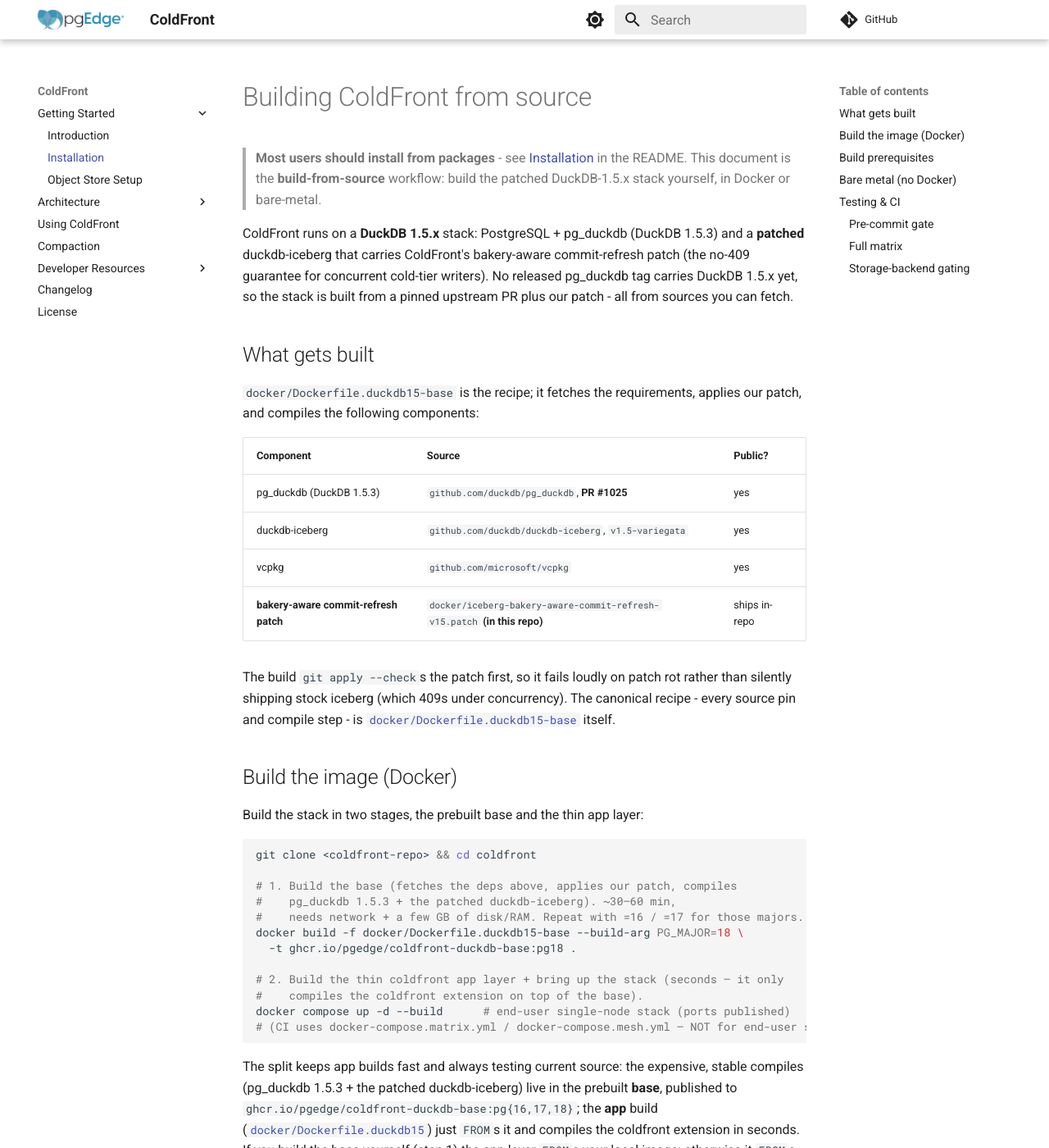
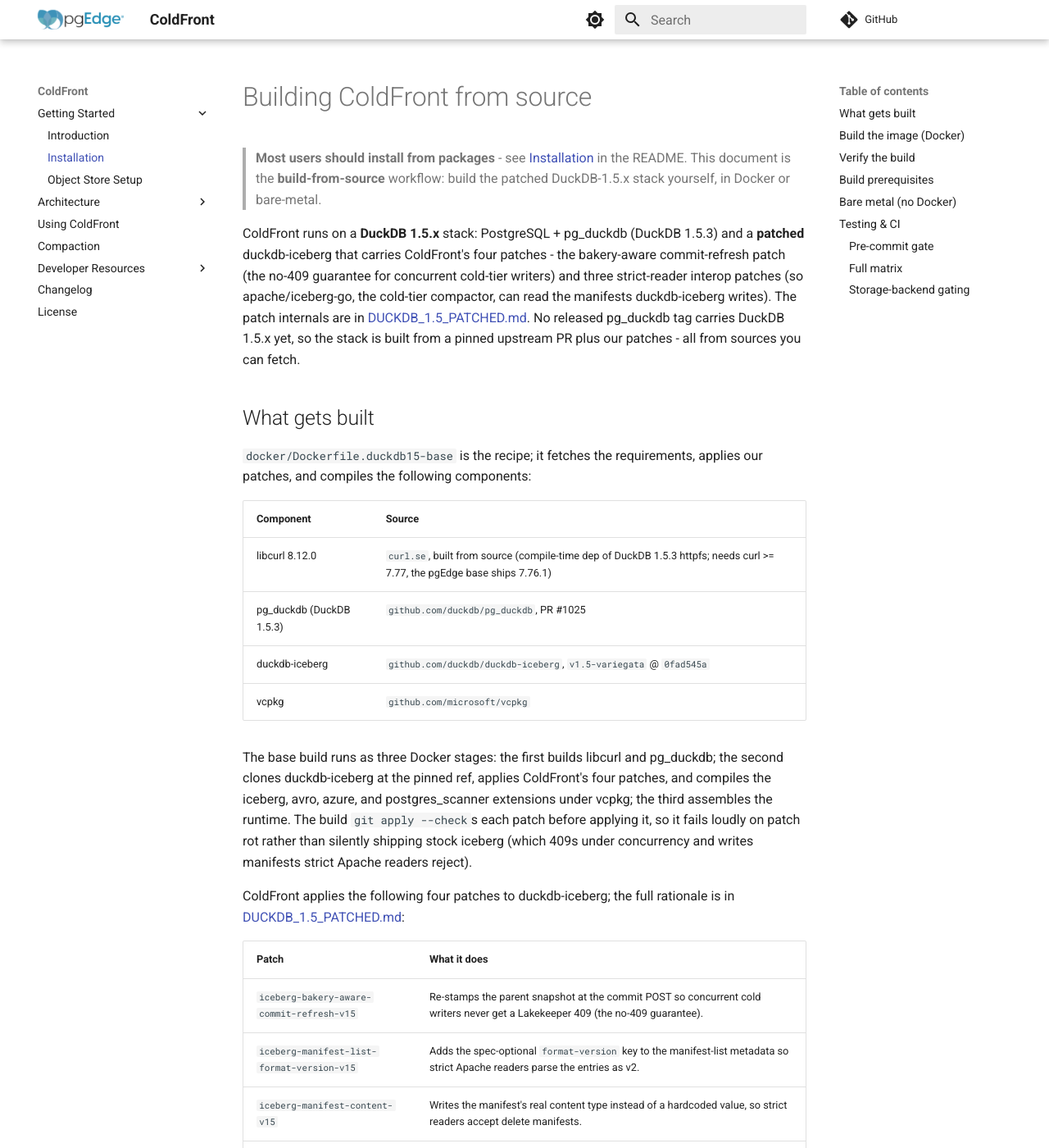
Before and after one commit to pgEdge/coldfront, an MkDocs documentation site: the page built from docs/installation.md, in a window 1280 px wide and 1400 px high. Shown: the whole window at 82% size. Built offline with MkDocs 1.6.1 and Material for MkDocs 9.7.7, drawn with Linux system fonts in a browser that asks for light colours; comment, search, counter and statistics services are not loaded; some of the changed text lies outside the part shown.

Commit message:
docs: installation.md - document all four duckdb-iceberg patches + add verify-the-build smoke test

````diff
--- a/docs/installation.md
+++ b/docs/installation.md
@@ -7,27 +7,52 @@
 
 ColdFront runs on a **DuckDB 1.5.x** stack: PostgreSQL + pg_duckdb
 (DuckDB 1.5.3) and a **patched** duckdb-iceberg that carries ColdFront's
-bakery-aware commit-refresh patch (the no-409 guarantee for concurrent
-cold-tier writers). No released pg_duckdb tag carries DuckDB 1.5.x yet,
-so the stack is built from a pinned upstream PR plus our patch - all
-from sources you can fetch.
+four patches - the bakery-aware commit-refresh patch (the no-409
+guarantee for concurrent cold-tier writers) and three strict-reader
+interop patches (so apache/iceberg-go, the cold-tier compactor, can read
+the manifests duckdb-iceberg writes). The patch internals are in
+[DUCKDB_1.5_PATCHED.md](https://github.com/pgEdge/ColdFront/blob/main/DUCKDB_1.5_PATCHED.md).
+No released pg_duckdb tag carries DuckDB 1.5.x yet, so the stack is built
+from a pinned upstream PR plus our patches - all from sources you can
+fetch.
 
 ## What gets built
 
 `docker/Dockerfile.duckdb15-base` is the recipe; it fetches the
-requirements, applies our patch, and compiles the following components:
+requirements, applies our patches, and compiles the following
+components:
 
-| Component | Source | Public? |
-|---|---|---|
-| pg_duckdb (DuckDB 1.5.3) | `github.com/duckdb/pg_duckdb`, **PR #1025** | yes |
-| duckdb-iceberg | `github.com/duckdb/duckdb-iceberg`, `v1.5-variegata` | yes |
-| vcpkg | `github.com/microsoft/vcpkg` | yes |
-| **bakery-aware commit-refresh patch** | `docker/iceberg-bakery-aware-commit-refresh-v15.patch` **(in this repo)** | ships in-repo |
+| Component | Source |
+|---|---|
+| libcurl 8.12.0 | `curl.se`, built from source (compile-time dep of DuckDB 1.5.3 httpfs; needs curl >= 7.77, the pgEdge base ships 7.76.1) |
+| pg_duckdb (DuckDB 1.5.3) | `github.com/duckdb/pg_duckdb`, PR #1025 |
+| duckdb-iceberg | `github.com/duckdb/duckdb-iceberg`, `v1.5-variegata` @ `0fad545a` |
+| vcpkg | `github.com/microsoft/vcpkg` |
 
-The build `git apply --check`s the patch first, so it fails loudly on
-patch rot rather than silently shipping stock iceberg (which 409s under
-concurrency). The canonical recipe - every source pin and compile step -
-is
+The base build runs as three Docker stages: the first builds libcurl and
+pg_duckdb; the second clones duckdb-iceberg at the pinned ref, applies
+ColdFront's four patches, and compiles the iceberg, avro, azure, and
+postgres_scanner extensions under vcpkg; the third assembles the runtime.
+The build `git apply --check`s each patch before applying it, so it fails
+loudly on patch rot rather than silently shipping stock iceberg (which
+409s under concurrency and writes manifests strict Apache readers reject).
+
+ColdFront applies the following four patches to duckdb-iceberg; the full
+rationale is in
+[DUCKDB_1.5_PATCHED.md](https://github.com/pgEdge/ColdFront/blob/main/DUCKDB_1.5_PATCHED.md):
+
+| Patch | What it does |
+|---|---|
+| `iceberg-bakery-aware-commit-refresh-v15` | Re-stamps the parent snapshot at the commit POST so concurrent cold writers never get a Lakekeeper 409 (the no-409 guarantee). |
+| `iceberg-manifest-list-format-version-v15` | Adds the spec-optional `format-version` key to the manifest-list metadata so strict Apache readers parse the entries as v2. |
+| `iceberg-manifest-content-v15` | Writes the manifest's real content type instead of a hardcoded value, so strict readers accept delete manifests. |
+| `iceberg-data-file-format-v15` | Upper-cases the data-file format in the manifest to match the spec enum strict readers check case-sensitively. |
+
+The bakery patch is mandatory for the no-409 guarantee. The other three
+are interop patches so the manifests duckdb-iceberg writes are readable
+by strict Apache readers such as apache/iceberg-go, the cold-tier
+compactor; they are inert to pg_duckdb's own reads. The canonical recipe
+- every source pin and compile step - is
 [`docker/Dockerfile.duckdb15-base`](https://github.com/pgEdge/ColdFront/blob/main/docker/Dockerfile.duckdb15-base) itself.
 
 ## Build the image (Docker)
@@ -37,7 +62,7 @@ Build the stack in two stages, the prebuilt base and the thin app layer:
 ```bash
 git clone <coldfront-repo> && cd coldfront
 
-# 1. Build the base (fetches the deps above, applies our patch, compiles
+# 1. Build the base (fetches the deps above, applies our patches, compiles
 #    pg_duckdb 1.5.3 + the patched duckdb-iceberg). ~30–60 min,
 #    needs network + a few GB of disk/RAM. Repeat with =16 / =17 for those majors.
 docker build -f docker/Dockerfile.duckdb15-base --build-arg PG_MAJOR=18 \
@@ -73,6 +98,64 @@ Then follow [usage.md → One-time setup](usage.md#one-time-setup)
 > `FROM ghcr.io/pgedge/pgedge-postgres:<pg>-spock5-minimal`; you need pull
 > access to that image (or substitute an equivalent PostgreSQL base with
 > the same layout).
+
+## Verify the build
+
+A self-contained smoke test confirms the freshly built stack works end
+to end: pg_duckdb, the patched duckdb-iceberg, Lakekeeper, and the object
+store. The fastest path needs no cloud credentials; bring the stack up
+with the in-compose SeaweedFS S3 emulator under the `local-store`
+profile:
+
+```bash
+docker compose --profile local-store up -d --build
+```
+
+Bootstrap Lakekeeper, create the `wh` warehouse against the SeaweedFS
+credentials in
+[`docker/seaweedfs-s3.json`](https://github.com/pgEdge/ColdFront/blob/main/docker/seaweedfs-s3.json),
+and seed the `default` namespace:
+
+```bash
+curl -sf -X POST http://localhost:8181/management/v1/bootstrap \
+  -H 'Content-Type: application/json' -d '{"accept-terms-of-use":true}'
+
+curl -s -X POST http://localhost:8181/management/v1/warehouse \
+  -H 'Content-Type: application/json' -d '{
+    "warehouse-name":"wh",
+    "storage-profile":{"type":"s3","bucket":"iceberg","region":"us-east-1",
+      "endpoint":"http://seaweedfs:8333","path-style-access":true,
+      "flavor":"s3-compat","sts-enabled":false,"remote-signing-enabled":false},
+    "storage-credential":{"type":"s3","credential-type":"access-key",
+      "aws-access-key-id":"admin","aws-secret-access-key":"adminsecret"}
+  }'
+
+WID=$(curl -s http://localhost:8181/management/v1/warehouse \
+  | grep -oE '"warehouse-id":"[^"]+"' | head -1 | cut -d'"' -f4)
+curl -s -X POST "http://localhost:8181/catalog/v1/$WID/namespaces" \
+  -H 'Content-Type: application/json' -d '{"namespace":["default"]}'
+```
+
+Create the extensions, set the cold-store secret, create a decoupled
+table, insert a row, and read it back through Iceberg:
+
+```bash
+psql -h localhost -U coldfront -d coldfront <<'SQL'
+CREATE EXTENSION IF NOT EXISTS pg_duckdb;
+CREATE EXTENSION IF NOT EXISTS coldfront;
+SELECT coldfront.set_storage_secret('admin', 'adminsecret', 'seaweedfs:8333');
+SELECT coldfront.create_iceberg_table('public', 'events',
+  '[{"name":"id","type":"bigint"},{"name":"ts","type":"timestamptz"},{"name":"note","type":"text"}]'::jsonb);
+INSERT INTO events VALUES (1, now(), 'hello');
+SELECT count(*) FROM events;
+SQL
+```
+
+A row count of 1 read back through Iceberg confirms the full path. For a
+real cloud store, drop the `local-store` profile, point the warehouse at
+your own bucket, and follow
+[usage.md → One-time setup](usage.md#one-time-setup) for the full
+tier-and-verify journey.
 
 ## Build prerequisites
 
````
